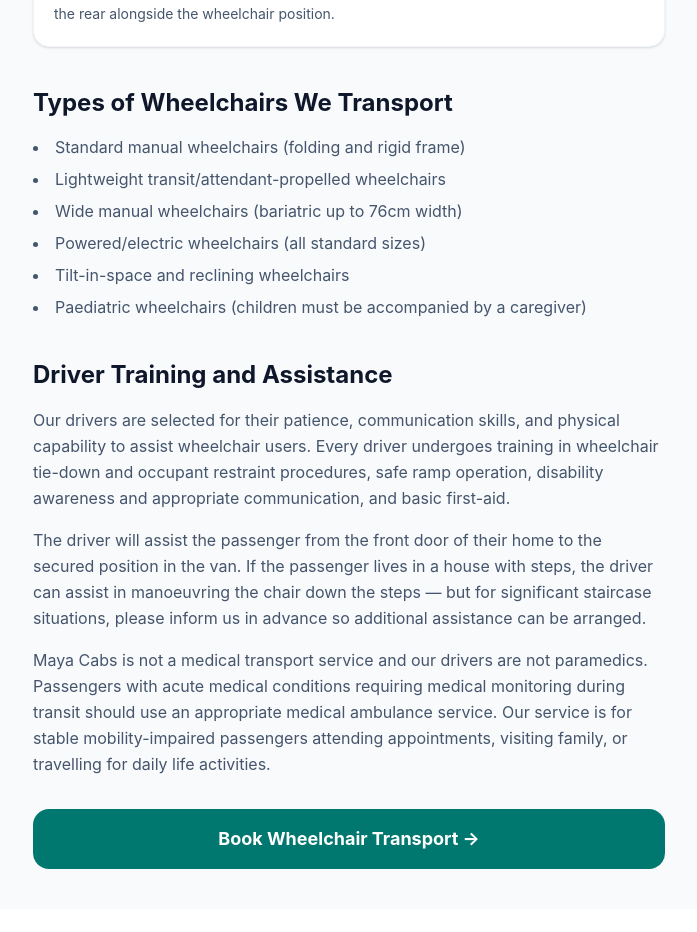
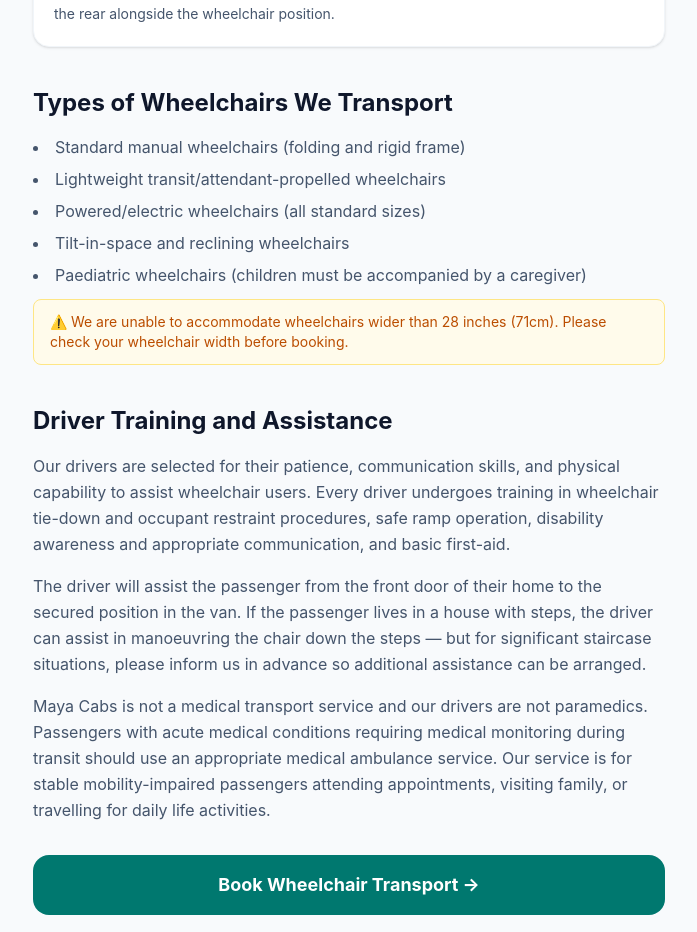
Before and after one commit to Abbas-nps/maya-cabs, a React (Vite) app: page /wheelchair-transport in a window 1280 px wide. Shown: the part 1680-2612 px from the top of the page, without its empty margins (291-988 px from the left). Before the commit the page ends 2589 px from the top, so only its background shows below. Built offline with nearby package versions, Linux system fonts and the light colour scheme.

Commit message:
update wheelchair types: remove bariatric, add 28-inch width limit notice

```diff
--- a/src/pages/WheelchairTransport.jsx
+++ b/src/pages/WheelchairTransport.jsx
@@ -79,14 +79,16 @@
           </div>
 
           <h2 className="text-2xl font-bold text-slate-900 mt-10 mb-4">Types of Wheelchairs We Transport</h2>
-          <ul className="list-disc list-inside space-y-2 text-slate-600 mb-8">
+          <ul className="list-disc list-inside space-y-2 text-slate-600 mb-3">
             <li>Standard manual wheelchairs (folding and rigid frame)</li>
             <li>Lightweight transit/attendant-propelled wheelchairs</li>
-            <li>Wide manual wheelchairs (bariatric up to 76cm width)</li>
             <li>Powered/electric wheelchairs (all standard sizes)</li>
             <li>Tilt-in-space and reclining wheelchairs</li>
             <li>Paediatric wheelchairs (children must be accompanied by a caregiver)</li>
           </ul>
+          <p className="text-sm text-amber-700 bg-amber-50 border border-amber-200 rounded-lg px-4 py-3 mb-8">
+            ⚠️ We are unable to accommodate wheelchairs wider than 28 inches (71cm). Please check your wheelchair width before booking.
+          </p>
 
           <h2 className="text-2xl font-bold text-slate-900 mt-10 mb-4">Driver Training and Assistance</h2>
           <p className="text-slate-600 leading-relaxed mb-4">
```
